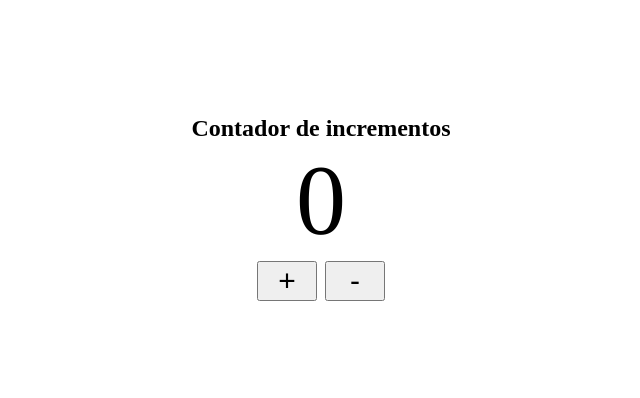
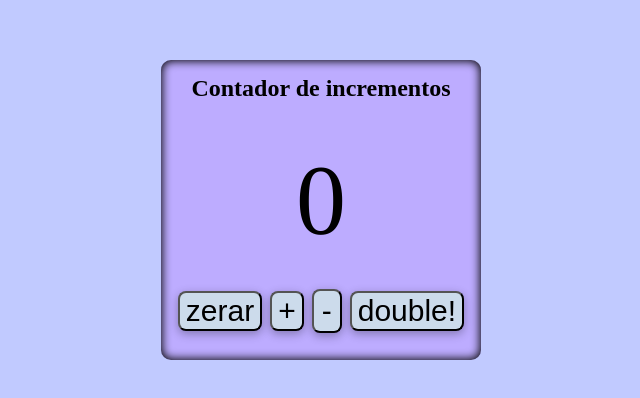
Before and after one commit to Rinnouk/ContadorJs, a plain HTML site: page index.html in a window 1280 px wide. Shown: the part 190-588 px from the top of the page, without its empty margins (319-959 px from the left). Drawn offline with Linux system fonts and the light colour scheme.

Commit message:
Update
Added double, zero functions, visual changes.

```diff
--- a/index.html
+++ b/index.html
@@ -15,27 +15,48 @@
             min-height: 100vh;
             display: grid;
             place-items: center;
+            background-color: rgb(193, 202, 255);
         }
         section{
             text-align: center;
+            background-color: rgb(189, 172, 255);
+            height: 300px;
+            border-radius: 10px;
+            padding: 15px;
+            position: relative;
+            box-shadow:  inset 0 0 10px 1px black ;
+
         }
         p{
+            margin-top: 5vh;
             font-size: 100px;
+
         }
         .but{
+
+
             font-size: 30px;
-            margin: 4px 2px;
-            width: 60px;
+            margin: 4vh 2px;
+            //width: 70px;
+            background-color: rgb(204, 219, 235);
+            border-radius: 8px;
+            box-shadow:  0 3px 10px 0 rgba(0,0,0,0.3);;
         }
-
+        #menos{
+            padding: 3px 8px;
+        }
     </style>
 </head>
 <body>
     <section>
         <h1>Contador de incrementos</h1>
         <p id="numb"></p>
+        <button class="but" onclick="zerar()">zerar</button>
         <button class="but" onclick="more()">+</button>
-        <button class="but" onclick="less()">-</button>
+        <button class="but" id = "menos" onclick="less()">-</button>
+        <button class="but" onclick="dobrar()">double!</button>
+
+
     </section>
 
     <script>
@@ -49,10 +70,19 @@
             numero -= 1
             show()
         }
+        function dobrar(){
+            numero *= 2
+            show()
+        }
+        function zerar(){
+            numero = 0
+            show()
+        }
         function show(){
             const p = document.getElementById("numb")
             p.innerText = numero
         }
+
 
         show();
 
```
